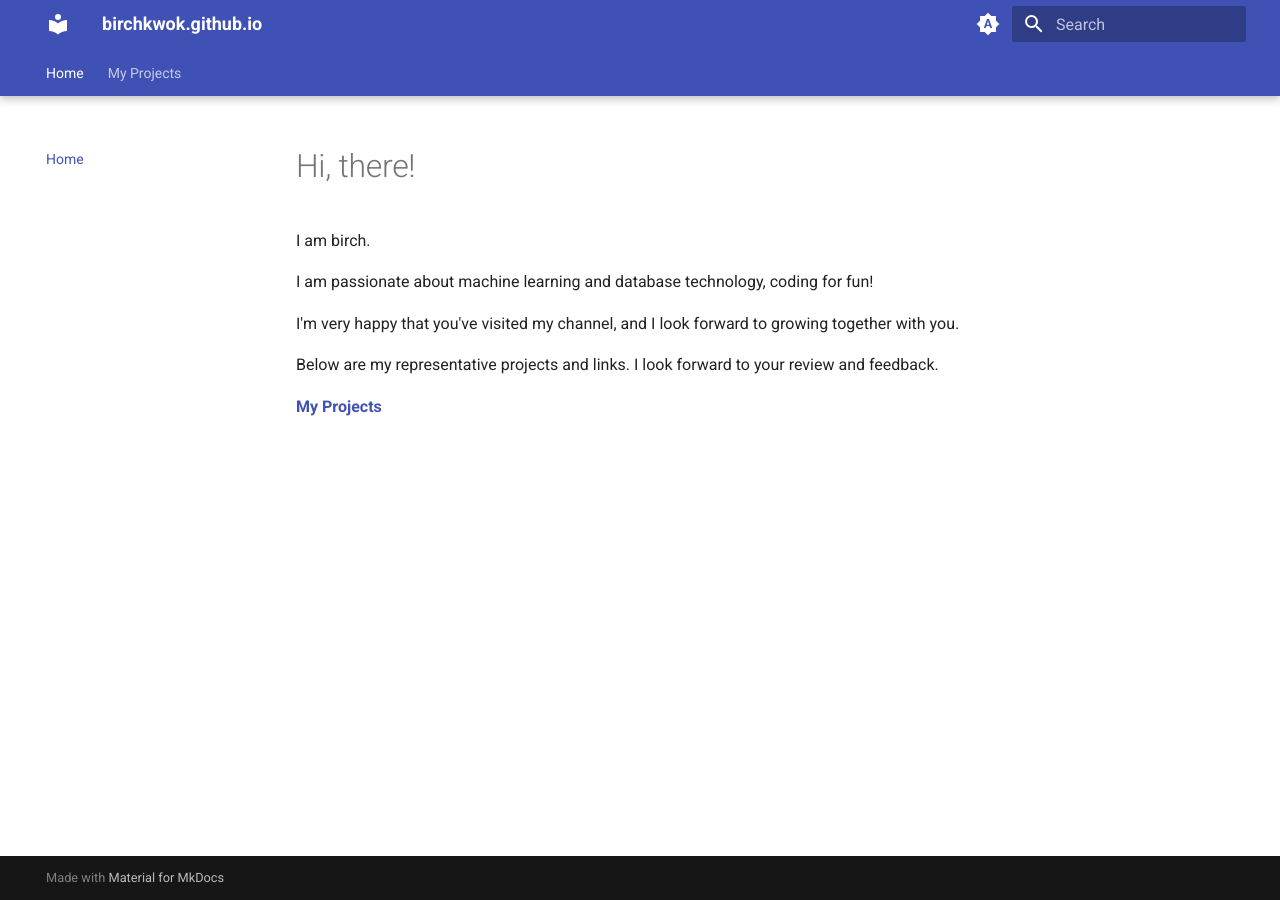
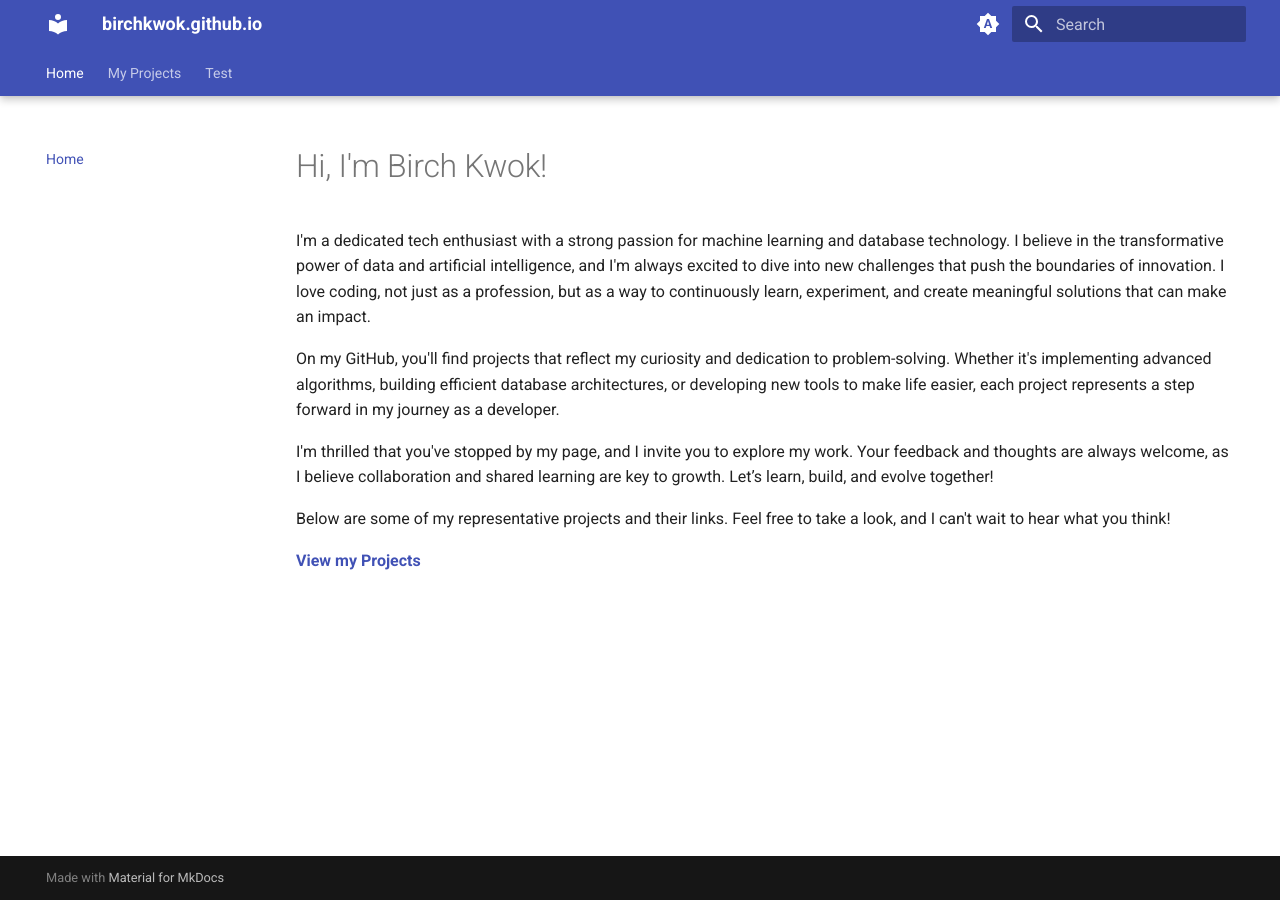
Before and after one commit to BirchKwok/BirchKwok.github.io, an MkDocs documentation site: the page built from docs/index.md, in a window 1280 px wide. Built offline with MkDocs 1.6.1 and Material for MkDocs 9.7.7, drawn with Linux system fonts in a browser that asks for light colours.

Commit message:
update some docs

```diff
--- a/docs/index.md
+++ b/docs/index.md
@@ -1,11 +1,11 @@
-# Hi, there!
+# Hi, I'm Birch Kwok!
 
-I am birch.
+I'm a dedicated tech enthusiast with a strong passion for machine learning and database technology. I believe in the transformative power of data and artificial intelligence, and I'm always excited to dive into new challenges that push the boundaries of innovation. I love coding, not just as a profession, but as a way to continuously learn, experiment, and create meaningful solutions that can make an impact.
 
-I am passionate about machine learning and database technology, coding for fun!
+On my GitHub, you'll find projects that reflect my curiosity and dedication to problem-solving. Whether it's implementing advanced algorithms, building efficient database architectures, or developing new tools to make life easier, each project represents a step forward in my journey as a developer.
 
-I'm very happy that you've visited my channel, and I look forward to growing together with you.
+I'm thrilled that you've stopped by my page, and I invite you to explore my work. Your feedback and thoughts are always welcome, as I believe collaboration and shared learning are key to growth. Let’s learn, build, and evolve together!
 
-Below are my representative projects and links. I look forward to your review and feedback.
+Below are some of my representative projects and their links. Feel free to take a look, and I can't wait to hear what you think!
 
-[**My Projects**](https://birchkwok.github.io/projects)
+[**View my Projects**](https://birchkwok.github.io/projects)
--- a/mkdocs.yml
+++ b/mkdocs.yml
@@ -72,3 +72,4 @@ plugins:
 nav:
   - Home: index.md
   - My Projects: projects.md
+  - Test: https://birchkwok.github.io/lynsedb/latest/
```
